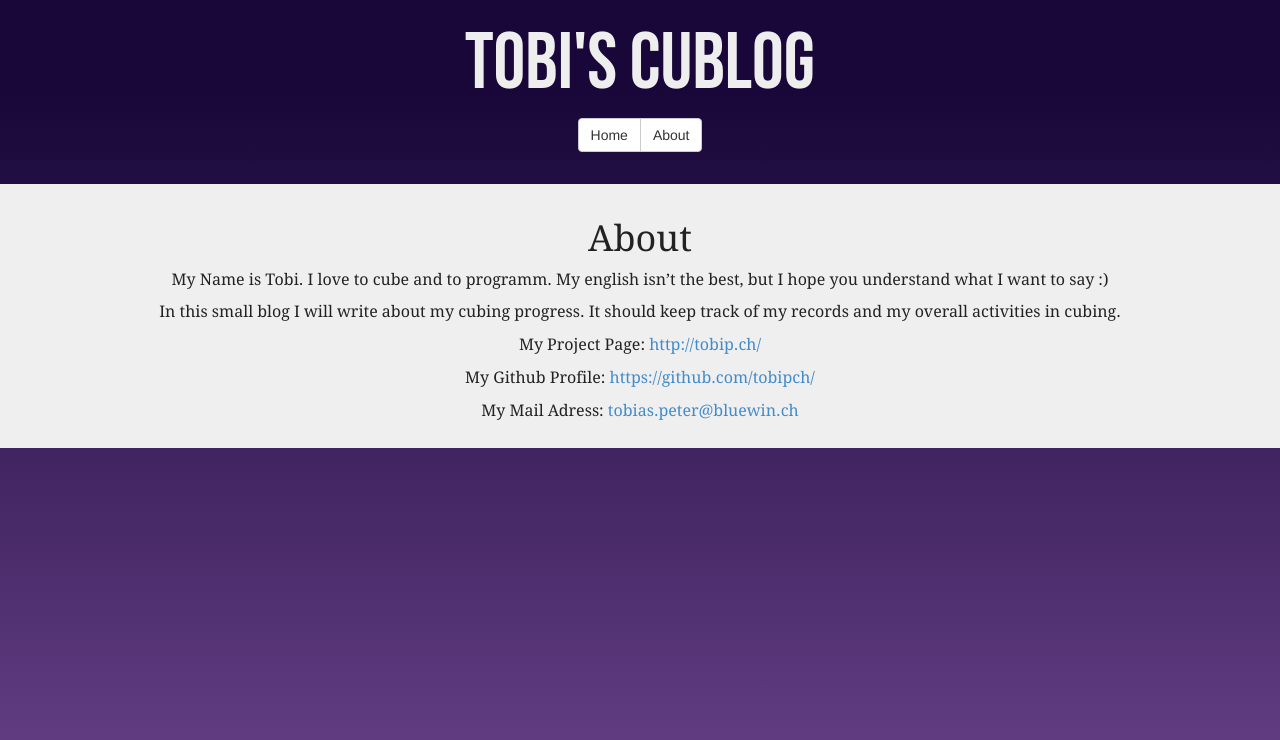
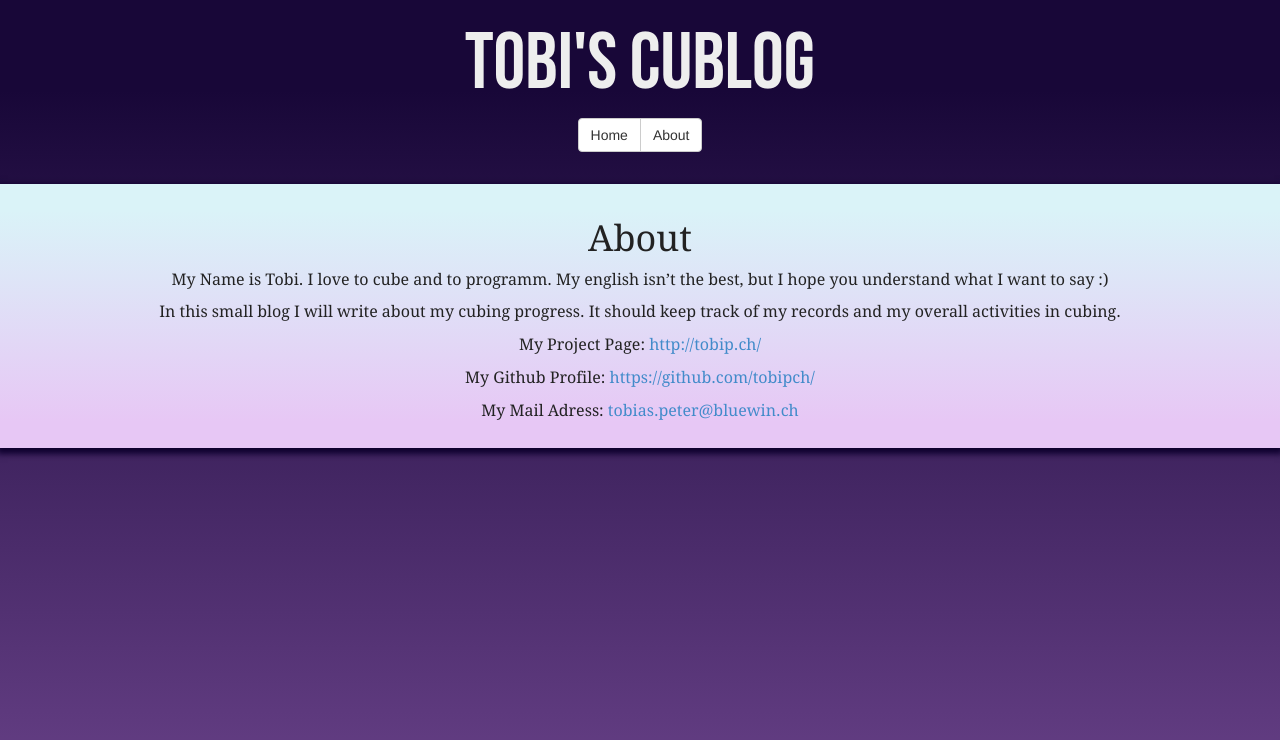
Before and after one commit to tobipch/Cublog, a Jekyll site: the page built from about.md, in a window 1280 px wide. Shown: the top 740 px of the page. Built offline with Jekyll 4.4.1, drawn with Linux system fonts in a browser that asks for light colours.

Commit message:
Added some nice colors
Added some nice, proper colors (with gradients -->
http://uigradients.com)

```diff
--- a/_layouts/page.html
+++ b/_layouts/page.html
@@ -1,7 +1,7 @@
 ---
 layout: default
 ---
-<div class="post">
+<div class="post page">
 
   <header class="post-header">
     <h1 class="post-title">{{ page.title }}</h1>
--- a/css/main.css
+++ b/css/main.css
@@ -32,10 +32,20 @@ body{
     font-family: BebasNeue;
 }
 
+.home, .page, .actualPost{
+    background: -webkit-linear-gradient(top, #daf3f8 10%, #e7c7f5 90%); /* Chrome 10+, Saf5.1+ */
+    background:    -moz-linear-gradient(top, #daf3f8 10%, #e7c7f5 90%); /* FF3.6+ */
+    background:     -ms-linear-gradient(top, #daf3f8 10%, #e7c7f5 90%); /* IE10 */
+    background:      -o-linear-gradient(top, #daf3f8 10%, #e7c7f5 90%); /* Opera 11.10+ */
+    background:         linear-gradient(top, #daf3f8 10%, #e7c7f5 90%); /* W3C */
+    -webkit-box-shadow: 0px 3px 6px 3px #0e002e;
+    -moz-box-shadow: 0px 3px 6px 3px #0e002e;
+    box-shadow: 0px 3px 6px 3px #0e002e;
+}
+
 .post{
     text-align: center;
     color: #222;
-    background-color: #EFEFEF;
     padding: 15px 0px;
     font-family: Droid;
     font-size: 16px;
@@ -53,7 +63,7 @@ body{
 }
 
 .postDate{
-    color: #777;
+    color: #555;
 }
 
 .backlink{
```
